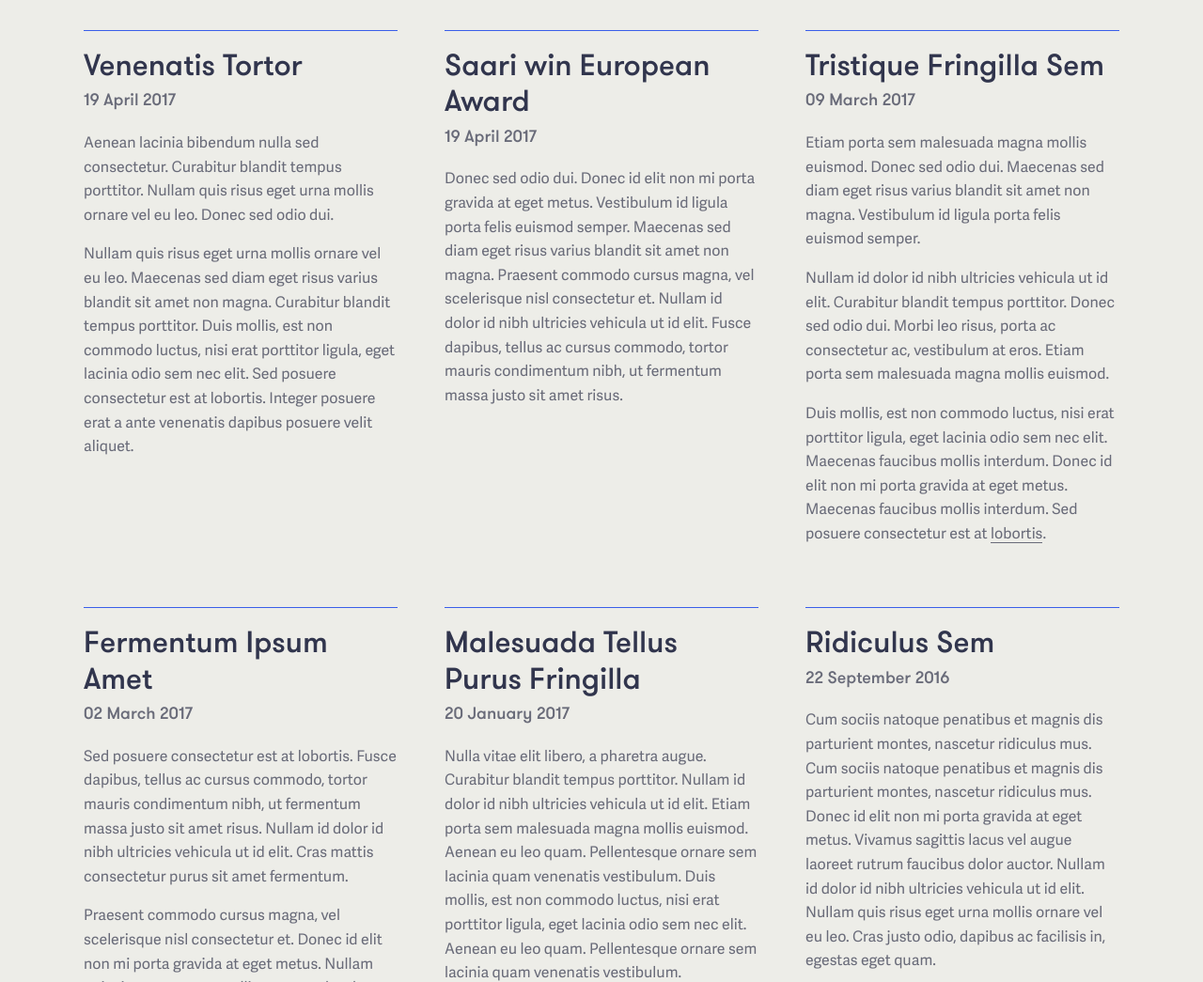
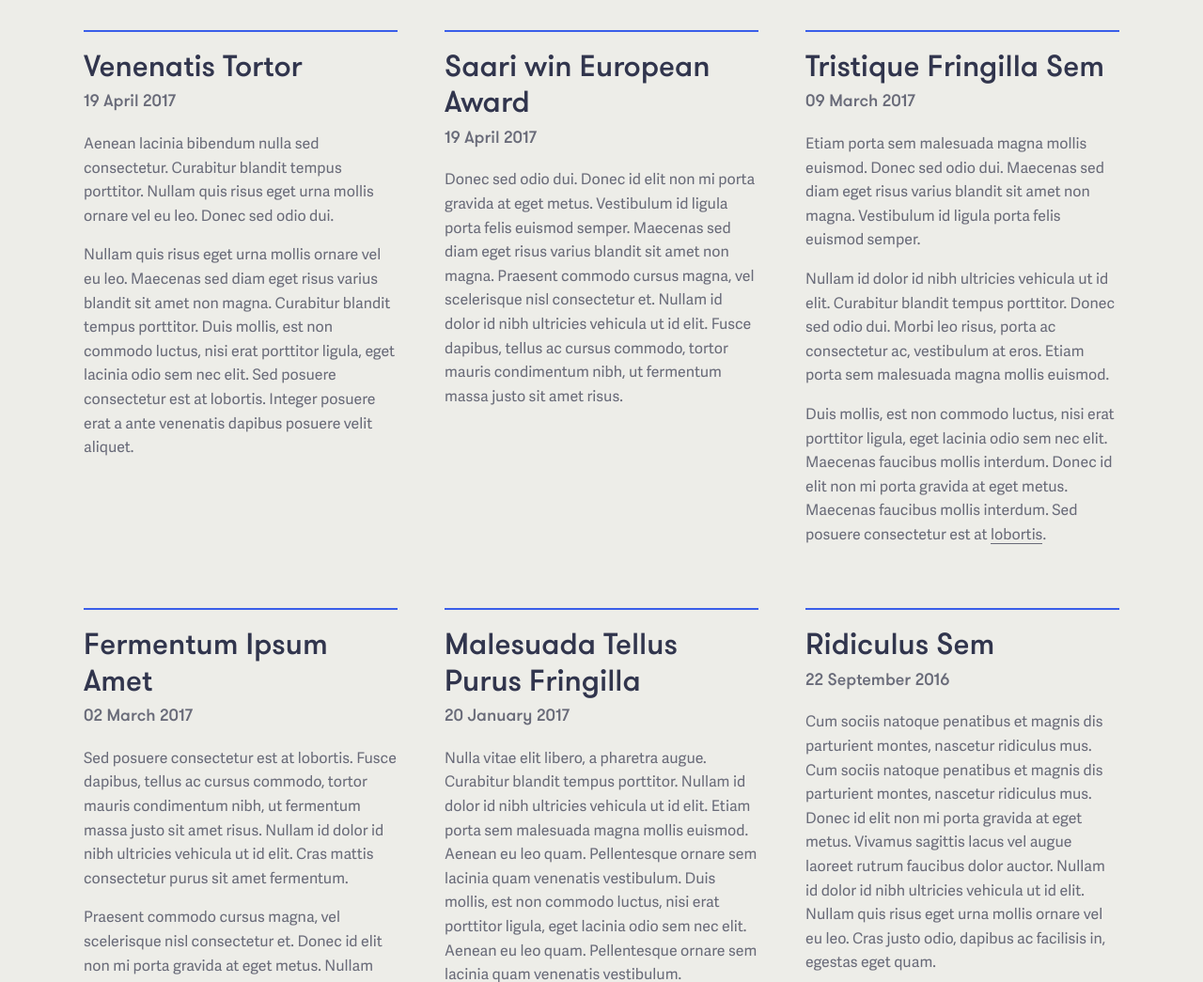
Before and after one commit to garethjohnsdesign/saari.co.uk, a PHP site: page /journal in a window 1280 px wide. Shown: the part 70-1115 px from the top of the page at 94% size. Run offline with PHP 8.4, Linux system fonts and the light colour scheme.

Commit message:
Initial Commit

```diff
--- a/_site/assets/css/app.css
+++ b/_site/assets/css/app.css
@@ -3218,7 +3218,7 @@ h4 {
   padding-bottom: 1rem; }
 
 .journal__post h2 {
-  border-top: solid 1px #3A5EE9;
+  border-top: solid 2px #3A5EE9;
   padding-top: 1rem; }
 
 .contact section {
--- a/assets/css/app.css
+++ b/assets/css/app.css
@@ -3218,7 +3218,7 @@ h4 {
   padding-bottom: 1rem; }
 
 .journal__post h2 {
-  border-top: solid 1px #3A5EE9;
+  border-top: solid 2px #3A5EE9;
   padding-top: 1rem; }
 
 .contact section {
--- a/assets/scss/_layout.scss
+++ b/assets/scss/_layout.scss
@@ -375,7 +375,7 @@ h4 {
 }
 
 .journal__post h2 {
-  border-top: solid 1px $color--royal-blue;
+  border-top: solid 2px $color--royal-blue;
   padding-top: 1rem;
 }
 
```
Also changed, not shown: _site/feed.xml (+1 -1 lines).
